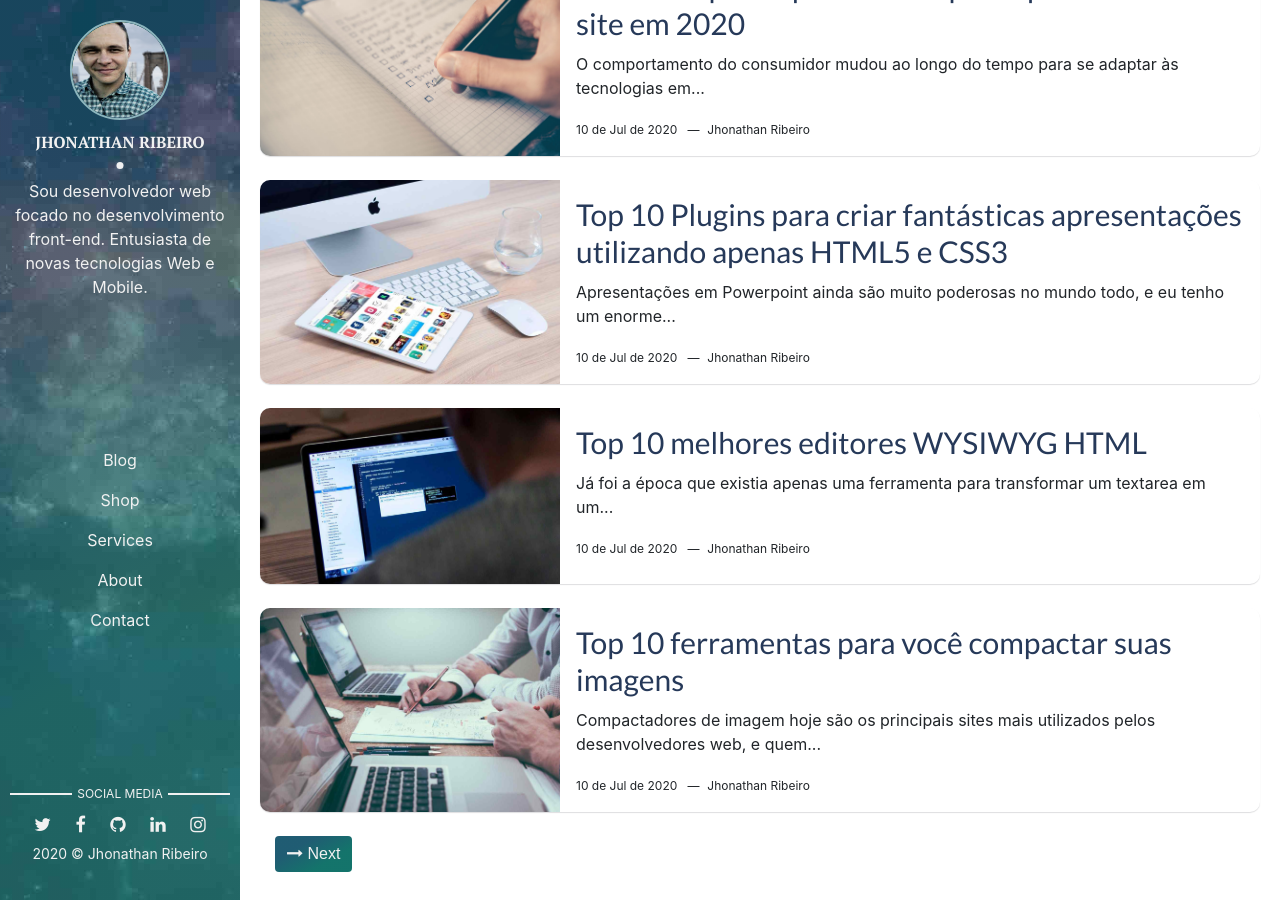
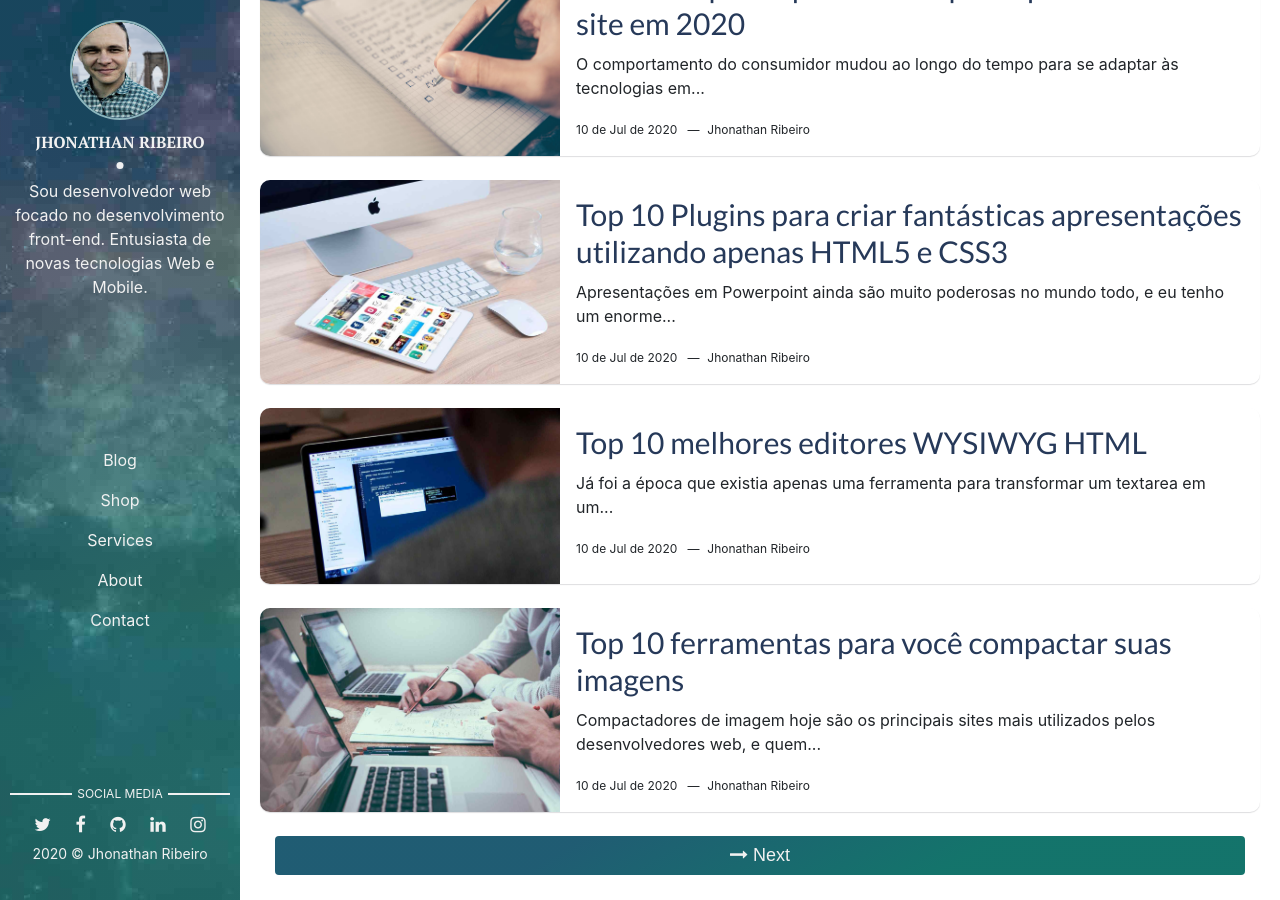
Before and after one commit to JhonathanRibeiro/blog, a Jekyll site: the page built from index.html, in a window 1280 px wide and 900 px high, scrolled down 508 px. Built offline with Jekyll 4.4.1, drawn with Linux system fonts in a browser that asks for light colours; the list of posts is cut into pages by our own code.

Commit message:
altered nex prev btns and outher settings

```diff
--- a/_includes/pagination.html
+++ b/_includes/pagination.html
@@ -3,28 +3,24 @@
     <div class="btn-group btn-group-toggle" data-toggle="buttons">
       {% if paginator.previous_page %}
         {% if paginator.previous_page == 1 %}
-        <label class="btn btn-bluegreen active">
-          <a class="newer-posts" href="{{ site.baseurl }}/"><i class="fa fa-long-arrow-left" aria-hidden="true"></i>
-          Previous
-          </a>
-        </label>
-        {% else %}
-        <a class="newer-posts" rel="prev" href="{{ site.baseurl }}/page/{{ paginator.previous_page }}/">
-          <label class="btn btn-bluegreen active">
+          <a class="newer-posts btn btn-bluegreen active" href="{{ site.baseurl }}/">
             <i class="fa fa-long-arrow-left" aria-hidden="true"></i>
             Previous
-          </label>
+          </a>
+        {% else %}
+        <a class="newer-posts btn btn-bluegreen active" rel="prev" href="{{ site.baseurl }}/page/{{ paginator.previous_page }}/">
+            <i class="fa fa-long-arrow-left" aria-hidden="true"></i>
+            Previous
         </a>
         {% endif %}
       {% endif %}
 
     {% if paginator.next_page %}
 
-    <a class="older-posts" rel="next" href="{{ site.baseurl }}/page/{{ paginator.next_page }}/">
-      <label class="btn btn-bluegreen">
+    <a class="older-posts btn btn-bluegreen" rel="next"
+       href="{{ site.baseurl }}/page/{{ paginator.next_page }}/">
           <i class="fa fa-long-arrow-right" aria-hidden="true"></i>
           Next
-      </label>
     </a>
 
     {% endif %}
```
Also changed, not shown: assets/img/linus-torvanlds-fundador-do-linux-jhonathan-ribeiro-blog-oficial-webdesign-programação-html-css-js-marketing-digital.jpg (added).
